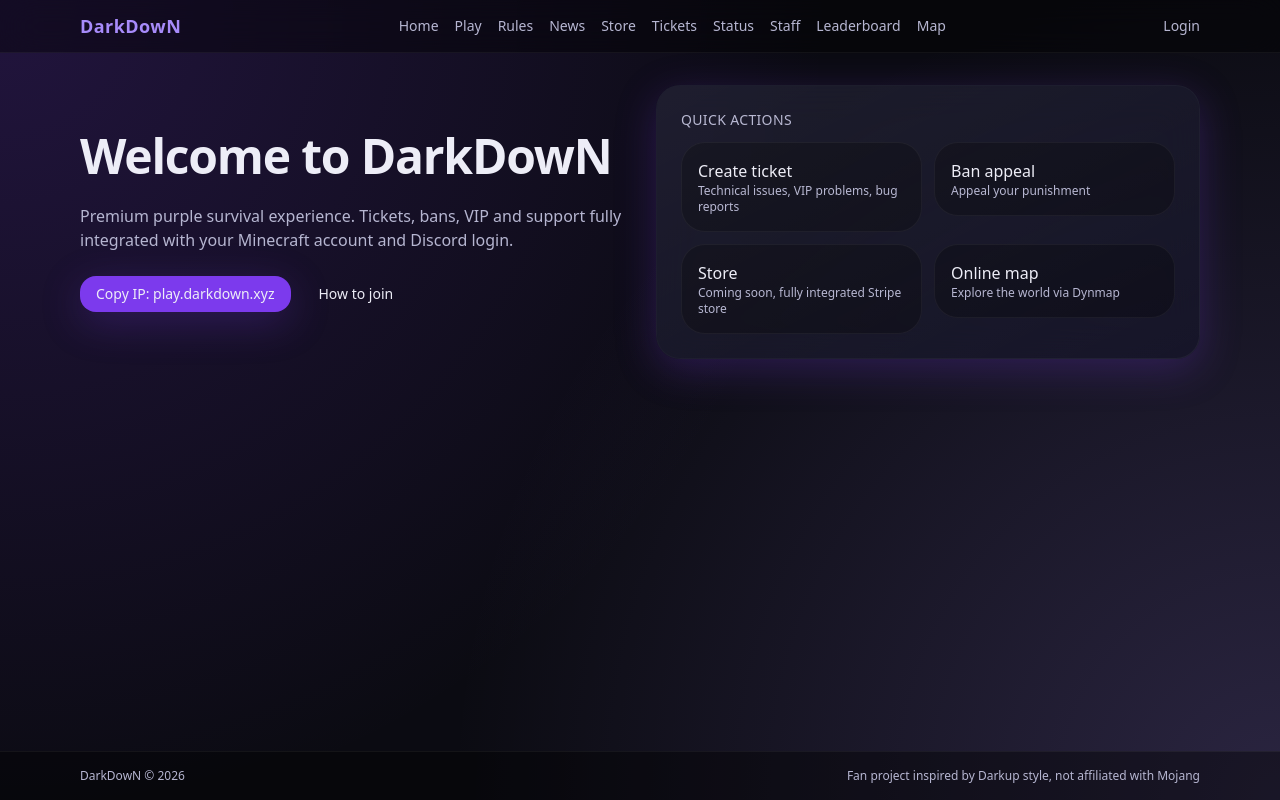
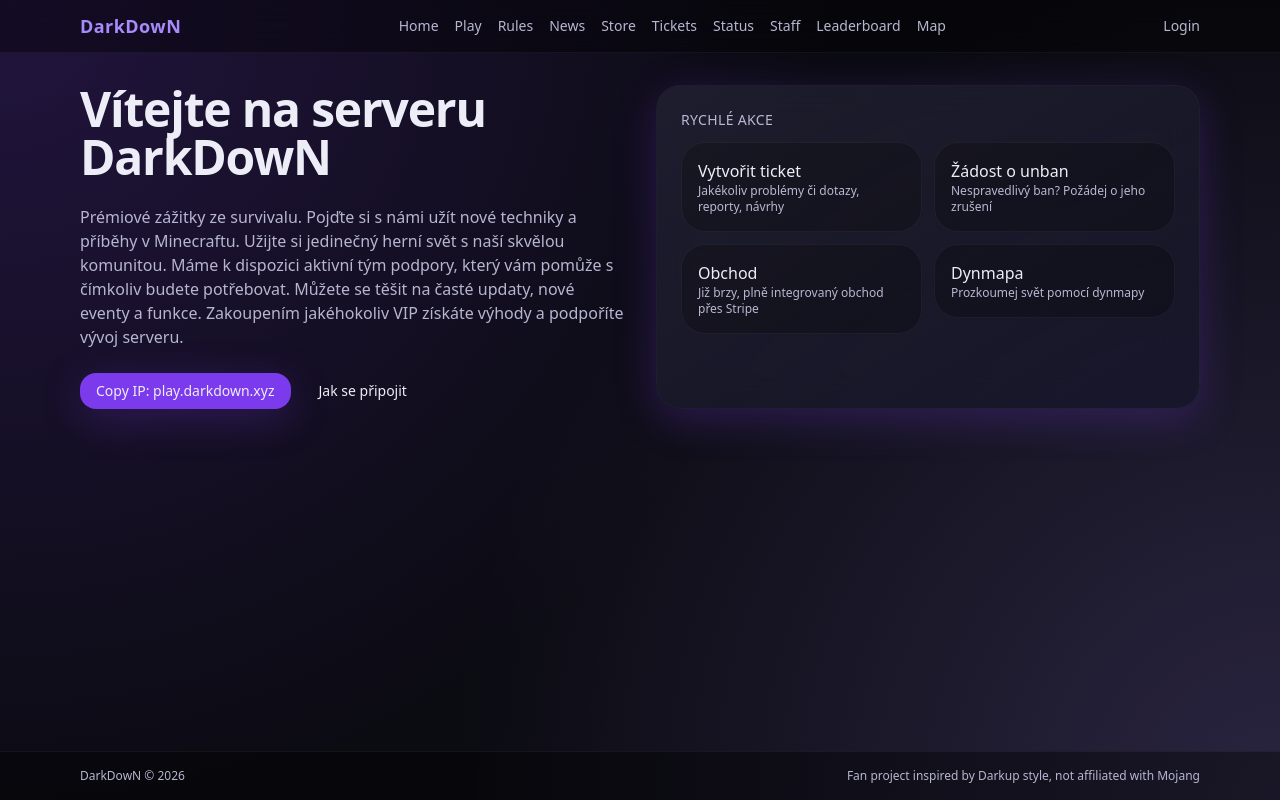
Before and after one commit to domciss713/darkdown, a Next.js app: page / in a window 1280 px wide. Built offline with nearby package versions, Linux system fonts and the light colour scheme.

Commit message:
translate ui to czech

```diff
--- a/app/page.tsx
+++ b/app/page.tsx
@@ -9,17 +9,19 @@ export default function HomePage() {
     <div className="grid gap-8 md:grid-cols-2 items-center">
       <div className="space-y-6">
         <h1 className="text-4xl md:text-5xl font-semibold tracking-tight">
-          Welcome to DarkDowN
+          Vítejte na serveru DarkDowN
         </h1>
         <p className="text-dd-muted text-sm md:text-base">
-          Premium purple survival experience. Tickets, bans, VIP and
-          support fully integrated with your Minecraft account and
-          Discord login.
+          Prémiové zážitky ze survivalu. Pojďte si s námi užít nové techniky a příběhy
+          v Minecraftu. Užijte si jedinečný herní svět s naší skvělou komunitou.
+          Máme k dispozici aktivní tým podpory, který vám pomůže s čímkoliv budete potřebovat.
+          Můžete se těšit na časté updaty, nové eventy a funkce.
+          Zakoupením jakéhokoliv VIP získáte výhody a podpoříte vývoj serveru.
         </p>
         <div className="flex flex-wrap gap-3">
           <CopyIp />
           <Link href="/play">
-            <Button variant="ghost">How to join</Button>
+            <Button variant="ghost">Jak se připojit</Button>
           </Link>
         </div>
          {/* <ServerStatus/>*/}
@@ -27,38 +29,38 @@ export default function HomePage() {
       <Card className="h-full flex flex-col justify-between">
         <div className="space-y-3">
           <p className="text-sm text-dd-muted uppercase tracking-wide">
-            Quick actions
+            Rychlé akce
           </p>
           <div className="grid gap-3 md:grid-cols-2">
             <Link href="/tickets">
               <div className="cursor-pointer rounded-2xl bg-black/30 border border-white/5 p-4 hover:border-dd-accent/60 transition-colors">
-                <p className="font-medium">Create ticket</p>
+                <p className="font-medium">Vytvořit ticket</p>
                 <p className="text-xs text-dd-muted">
-                  Technical issues, VIP problems, bug reports
+                  Jakékoliv problémy či dotazy, reporty, návrhy
                 </p>
               </div>
             </Link>
             <Link href="/appeals">
               <div className="cursor-pointer rounded-2xl bg-black/30 border border-white/5 p-4 hover:border-dd-accent/60 transition-colors">
-                <p className="font-medium">Ban appeal</p>
+                <p className="font-medium">Žádost o unban</p>
                 <p className="text-xs text-dd-muted">
-                  Appeal your punishment
+                  Nespravedlivý ban? Požádej o jeho zrušení
                 </p>
               </div>
             </Link>
             <Link href="/store">
               <div className="cursor-pointer rounded-2xl bg-black/30 border border-white/5 p-4 hover:border-dd-accent/60 transition-colors">
-                <p className="font-medium">Store</p>
+                <p className="font-medium">Obchod</p>
                 <p className="text-xs text-dd-muted">
-                  Coming soon, fully integrated Stripe store
+                  Již brzy, plně integrovaný obchod přes Stripe
                 </p>
               </div>
             </Link>
             <Link href="/map">
               <div className="cursor-pointer rounded-2xl bg-black/30 border border-white/5 p-4 hover:border-dd-accent/60 transition-colors">
-                <p className="font-medium">Online map</p>
+                <p className="font-medium">Dynmapa</p>
                 <p className="text-xs text-dd-muted">
-                  Explore the world via Dynmap
+                  Prozkoumej svět pomocí dynmapy
                 </p>
               </div>
             </Link>
```
